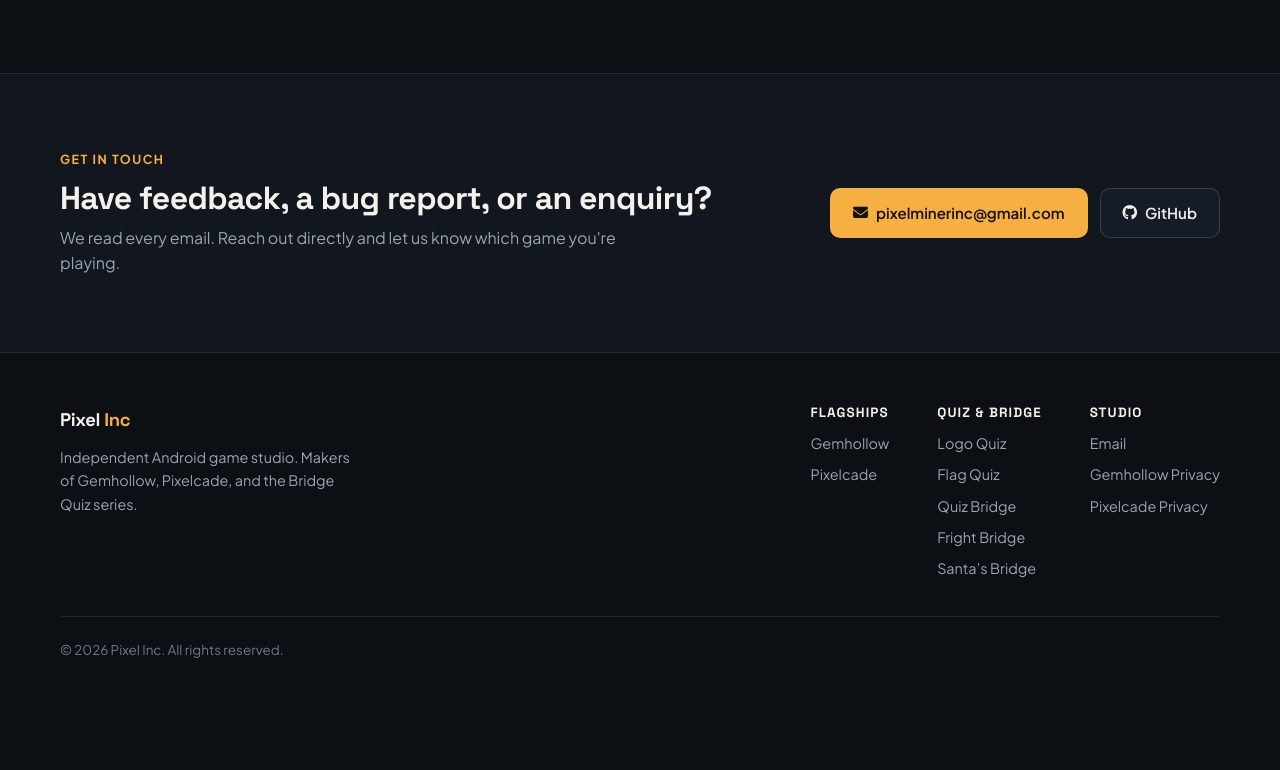
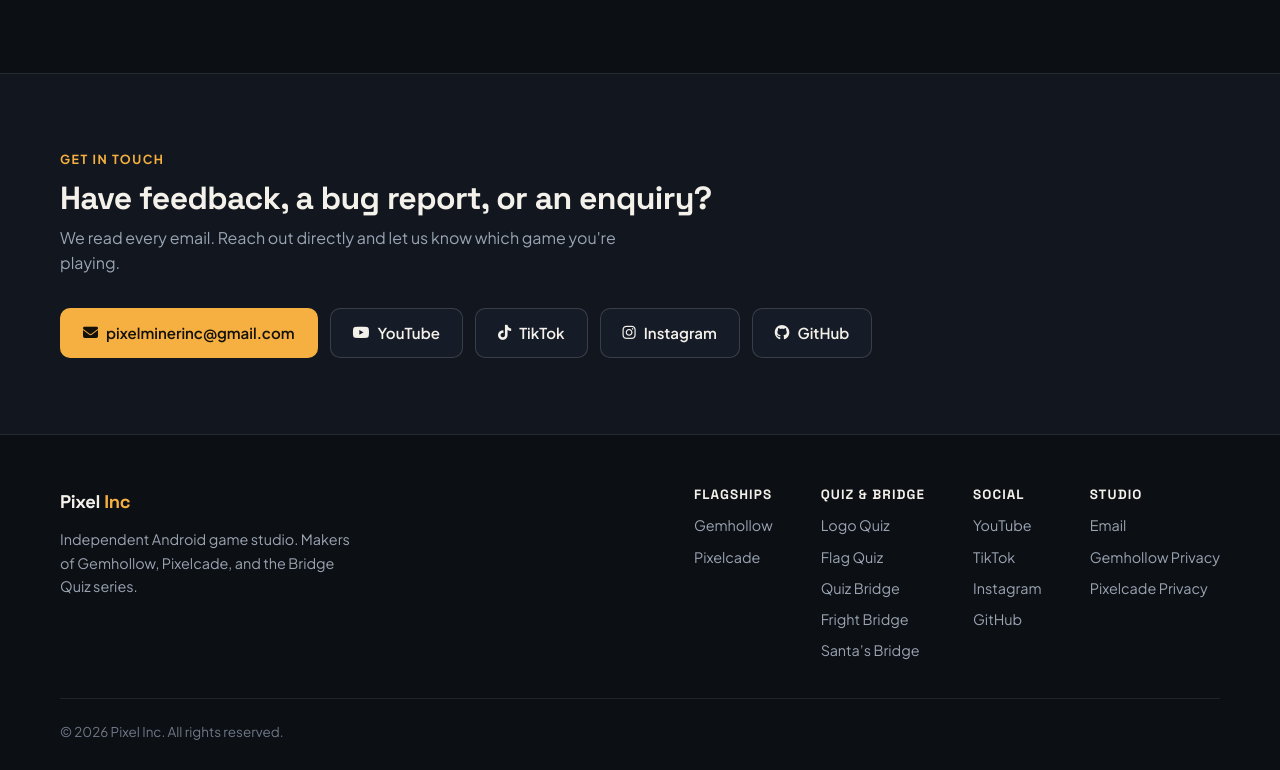
Before and after one commit to BlackenedEDIT/blackenededit.github.io, a plain HTML site: page index.html in a window 1280 px wide. Shown: the part 4186-4956 px from the top of the page. Before the commit the page ends 4874 px from the top, so only its background shows below. Drawn offline with Linux system fonts and the light colour scheme.

Commit message:
Add Pixel Inc YouTube, TikTok, and Instagram links

```diff
--- a/index.html
+++ b/index.html
@@ -408,6 +408,15 @@
           <a class="btn btn-primary" href="mailto:pixelminerinc@gmail.com">
             <i class="fas fa-envelope"></i> pixelminerinc@gmail.com
           </a>
+          <a class="btn btn-secondary" href="https://youtube.com/@pixelincgames" target="_blank" rel="noopener">
+            <i class="fab fa-youtube"></i> YouTube
+          </a>
+          <a class="btn btn-secondary" href="https://www.tiktok.com/@pixel.inc.games" target="_blank" rel="noopener">
+            <i class="fab fa-tiktok"></i> TikTok
+          </a>
+          <a class="btn btn-secondary" href="https://www.instagram.com/pixel.inc.games" target="_blank" rel="noopener">
+            <i class="fab fa-instagram"></i> Instagram
+          </a>
           <a class="btn btn-secondary" href="https://github.com/BlackenedEDIT" target="_blank" rel="noopener">
             <i class="fab fa-github"></i> GitHub
           </a>
@@ -441,6 +450,13 @@
           <a href="https://blackenededit.github.io/Christmas-Quiz/">Santa’s Bridge</a>
         </div>
         <div class="footer-col">
+          <h4>Social</h4>
+          <a href="https://youtube.com/@pixelincgames" target="_blank" rel="noopener">YouTube</a>
+          <a href="https://www.tiktok.com/@pixel.inc.games" target="_blank" rel="noopener">TikTok</a>
+          <a href="https://www.instagram.com/pixel.inc.games" target="_blank" rel="noopener">Instagram</a>
+          <a href="https://github.com/BlackenedEDIT" target="_blank" rel="noopener">GitHub</a>
+        </div>
+        <div class="footer-col">
           <h4>Studio</h4>
           <a href="mailto:pixelminerinc@gmail.com">Email</a>
           <a href="gemhollow/privacy.html">Gemhollow Privacy</a>
```
